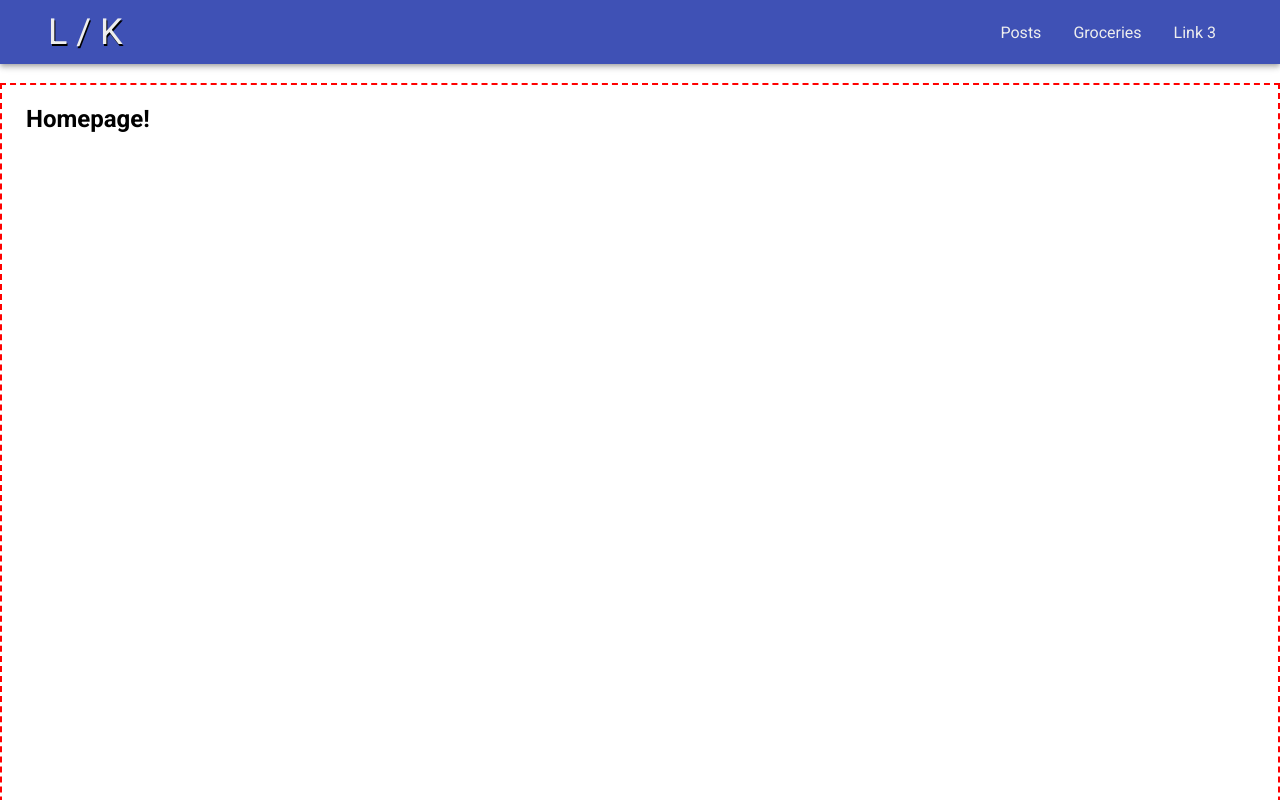
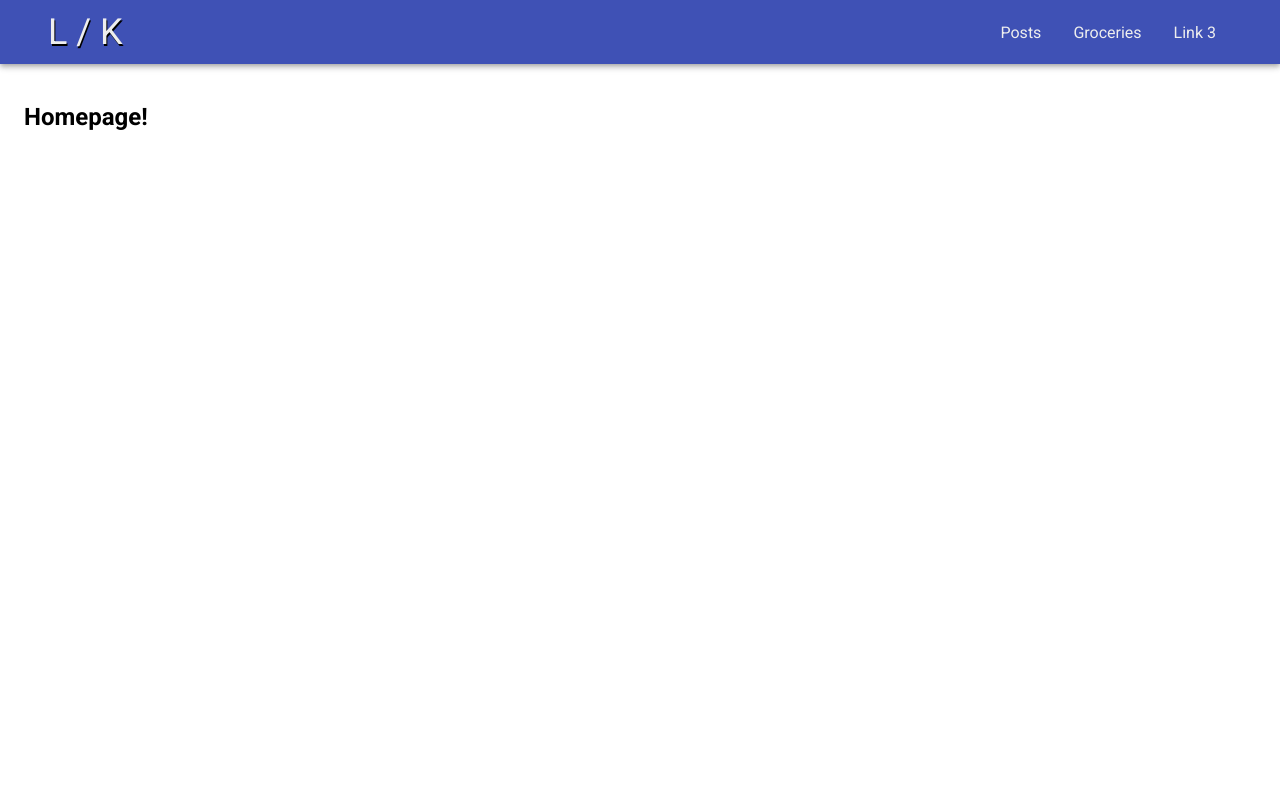
Before and after one commit to LKian/shopping-list-app, a React (Create React App) app in the folder client/: page / in a window 1280 px wide. Shown: the top 800 px of the page. Built offline with nearby package versions, Linux system fonts and the light colour scheme.

Commit message:
removed '2px dashed border' prototyping

```diff
--- a/client/src/App.css
+++ b/client/src/App.css
@@ -25,7 +25,6 @@ body {
 
 .section {
   min-height: 100vh;
-  border: 2px dashed red;
 }
 
 nav.nav {
```
